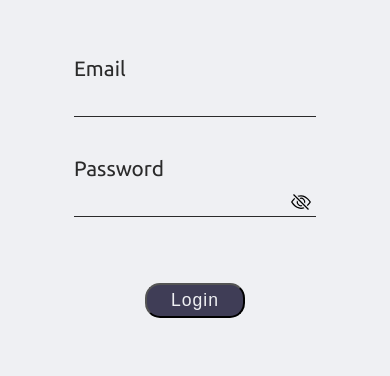
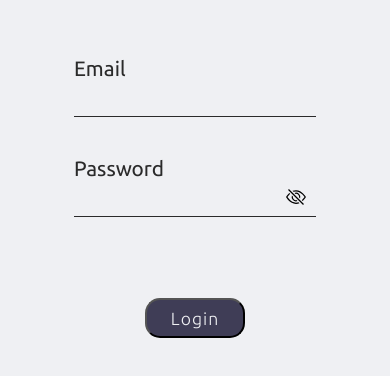
Before and after one commit to celso-rodrigo/new-shopping-cart, a React (Create React App) app: page / in a window 390 px wide. Shown: the part 200-576 px from the top of the page. Built offline with nearby package versions, Linux system fonts and the light colour scheme.

Commit message:
Atualizado contador de itens do carrinho; Adicionados filtros de ordenação de produto.

```diff
--- a/src/components/SearchBar.js
+++ b/src/components/SearchBar.js
@@ -5,23 +5,50 @@ import glass from "../images/glass.svg";
 function SearchBar() {
 	const [search, setSearch] = useState("");
 	const [lastSearch, setLastSearch] = useState("");
+	const [filterType, setFilterType] = useState("");
 
-	const { setProblem, setSearchResults } = useContext(Context);
+	const { setProblem, setSearchResults, searchResults, setProductsLoading } = useContext(Context);
+
+	const filterResults = (resultsArr, filter) => {
+    switch (filter) {
+      case "low":
+        return setSearchResults(resultsArr.sort((a, b) => a.price - b.price));
+      case "high":
+        return setSearchResults(resultsArr.sort((a, b) => b.price - a.price));
+      case "name-asc":
+        return setSearchResults(resultsArr.sort((a, b) => (
+					a.title.replace(" ", "").localeCompare(b.title))));
+      case "name-desc":
+        return setSearchResults(resultsArr.sort((a, b) => (
+					b.title.replace(" ", "").localeCompare(a.title))));
+      default:
+        return setSearchResults(resultsArr);
+		}
+  };
+
+	const handleFilter = (newFilter) => {
+		if(filterType !== newFilter) {
+			filterResults([...searchResults], newFilter);
+			setFilterType(newFilter);
+		}
+	};
 
 	const searchProducts = async (query) => {
+		setProductsLoading(true);
 		const url = `https://api.mercadolibre.com/sites/MLB/search?q=${query}`;
 		const results = await fetch(url);
 		if (results.status !== 200) return setProblem("an error has occurred. Try again later. :(");
 		const json = await results.json();
 		if (!json.results.length) return setProblem("No results found.");
-		setSearchResults(json.results);
+		filterResults(json.results, filterType);
+		setProductsLoading(false);
 	};
 
-	const resetSearch = (search) => {
-		if (search === lastSearch) return;
+	const resetSearch = async (keyPressed, search) => {
+		if (search === lastSearch || keyPressed !== "Enter") return;
 		setProblem("");
 		setSearchResults([]);
-		searchProducts(search);
+		await searchProducts(search);
 		setLastSearch(search);
 	};
 
@@ -31,13 +58,22 @@ function SearchBar() {
 				type="text"
 				value={search}
 				onChange={({target}) => setSearch(target.value)}
+				onKeyUp={({key, target}) => resetSearch(key, target.value)}
 			/>
 			<button
 				type="button"
-				onClick={() => resetSearch(search)}
+				onClick={() => resetSearch("Enter", search)}
 			>
 				<img src={glass} alt="Search products." />
 			</button>
+
+			<select value="" onChange={({target}) => handleFilter(target.value)}>
+				<option value="" disabled hidden>Sort By</option>
+				<option value="low">Lowest Price</option>
+				<option value="high">Highest Price</option>
+				<option value="name-asc">Name (asc)</option>
+				<option value="name-desc">Name (desc)</option>
+			</select>
 		</>
   );
 }
--- a/src/components/StoreHeader.js
+++ b/src/components/StoreHeader.js
@@ -1,10 +1,9 @@
-import React, { useContext, useState } from "react";
+import React, { useContext } from "react";
 import Context from "../context/Context";
-import cart from "../images/cart.svg";
+import cartIcon from "../images/cart.svg";
 
 function StoreHeader() {
-	const [items] = useState(0);
-	const { setShowCart } = useContext(Context);
+	const { setShowCart, cart } = useContext(Context);
 
   return (
 		<header>
@@ -16,8 +15,10 @@ function StoreHeader() {
 				onClick={() => setShowCart((prevState) => (!prevState))}
 			>
 				<div>
-					{items > 0 && <span className="items">{items}</span>}
-					<img src={cart} alt="Cart." className="cart-icon" />
+					{cart.length > 0 && <span className="items">
+						{cart.reduce((acc, curr) => acc + curr.quantity, 0)}
+					</span>}
+					<img src={cartIcon} alt="Cart." className="cart-icon" />
 				</div>
 			</button>
 		</header>
--- a/src/context/Provider.js
+++ b/src/context/Provider.js
@@ -7,12 +7,15 @@ function Provider({ children }) {
   const [problem, setProblem] = useState("Search for something.");
   const [searchResults, setSearchResults] = useState([]);
   const [cart, setCart] = useState([]);
+  const [productsLoading, setProductsLoading] = useState(false);
 
   const providerValue = {
     showCart,
     problem,
+    cart,
     searchResults,
-    cart,
+    productsLoading,
+    setProductsLoading,
     setCart,
     setSearchResults,
     setProblem,
--- a/src/pages/Login.js
+++ b/src/pages/Login.js
@@ -44,6 +44,7 @@ function Login() {
 					<input
 						type="email"
 						value={email}
+						maxLength="30"
 						onChange={({target}) => setEmail(target.value)}
 					/>
 				</label>
@@ -56,12 +57,13 @@ function Login() {
 						className="toggle-pw"
 					/>
 					<input
+						maxLength="30"
 						type={showPassword ? "text" : "password"}
 						value={password}
 						onChange={({target}) => setPassword(target.value)}
 						/>
 				</label>
-				<div className="login-container">
+				<div className="login-btn-container">
 					<p className="problem">{problem.length > 0 && problem}</p>
 					<button type="button" onClick={validateLogin} className="login-btn">Login</button>
 				</div>
--- a/src/pages/Store.js
+++ b/src/pages/Store.js
@@ -6,7 +6,19 @@ import Context from "../context/Context";
 import ItemCard from "../components/ItemCard";
 
 function Store() {
-	const { problem, searchResults } = useContext(Context);
+	const { problem, searchResults, productsLoading } = useContext(Context);
+
+	const loadCard = () => {
+		if (productsLoading) return (<h2>Loading...</h2>);
+		return searchResults.map((result, index) =>(
+					<ItemCard
+						name={result.title}
+						price={result.price}
+						thumbnail={result.thumbnail}
+						id={result.id}
+						key={index} />
+		));
+	};
 
   return (
 		<div className="store">
@@ -14,14 +26,8 @@ function Store() {
 			<Cart />
 			<SearchBar />
 			{ problem.length > 0
-				?<p>{problem}</p>
-				: searchResults.map((result, index) =>
-					<ItemCard
-						name={result.title}
-						price={result.price}
-						thumbnail={result.thumbnail}
-						id={result.id}
-						key={index} />)}
+				? <p>{problem}</p>
+				: loadCard() }
 		</div>
   );
 }
--- a/src/styles/Cart.css
+++ b/src/styles/Cart.css
@@ -1,13 +1,13 @@
 .cart {
   position: fixed;
   right: 0;
-  transition: 0.6s;
   width: 350px;
   height: 100%;
   background-color: lightblue;
   overflow: scroll;
+  transition: 0.6s;
 }
 
 .cart-hidden {
-  transform: translateY(-100%);
+  transform: translateX(100%);
 }
--- a/src/styles/Login.css
+++ b/src/styles/Login.css
@@ -1,6 +1,5 @@
 .login {
 	color: white;
-	font-family: var(--font-1);
 	display: flex;
 	align-items: center;
 	justify-content: center;
@@ -44,8 +43,8 @@
 .toggle-pw {
 	cursor: pointer;
 	position: absolute;
-	bottom: 5px;
-	right: 5px;
+	bottom: 10px;
+	right: 10px;
 	width: 20px;
 }
 
@@ -55,15 +54,16 @@
 	color: var(--color-4);
 }
 
-.login-container {
+.login-btn-container {
 	display: flex;
 	flex-direction: column;
 	width: 100%;
-	gap: 10px;
+	gap: 15px;
 }
 
 .login-btn {
 	align-self: center;
+	height: 40px;
 	width: 100px;
 	padding: 5px;
 	color: var(--color-1);
@@ -92,6 +92,11 @@
 		width: 300px;
 		height: 400px;
 	}
+
+	.login-btn-container {
+		gap: 25px;
+		font-size: 0.8rem;
+	}
 }
 
 @media screen and (max-width: 601px) {
--- a/src/styles/global.css
+++ b/src/styles/global.css
@@ -2,6 +2,7 @@
 	margin: 0;
 	padding: 0;
 	box-sizing: border-box;
+	font-family: var(--font-1);
 }
 
 :root {
```
Also changed, not shown: src/images/notFound.svg (added).
